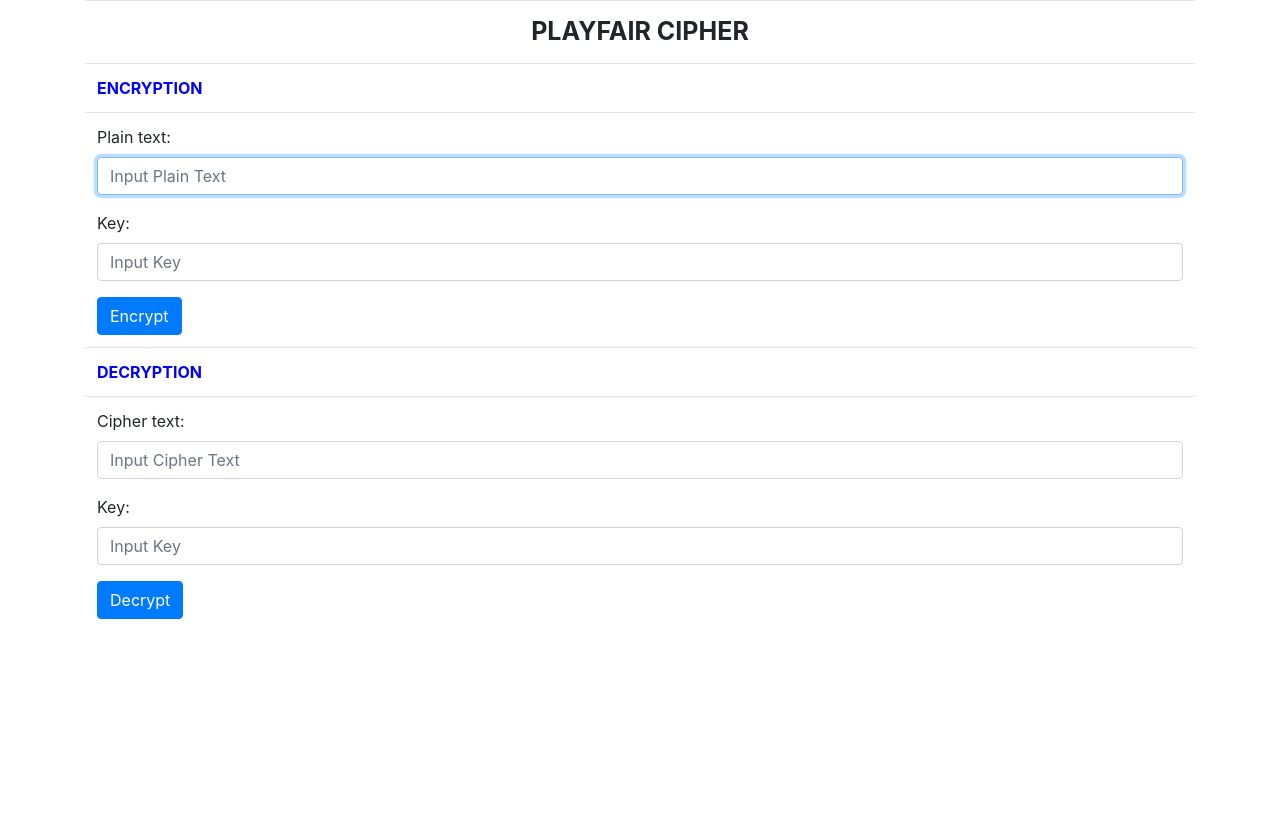
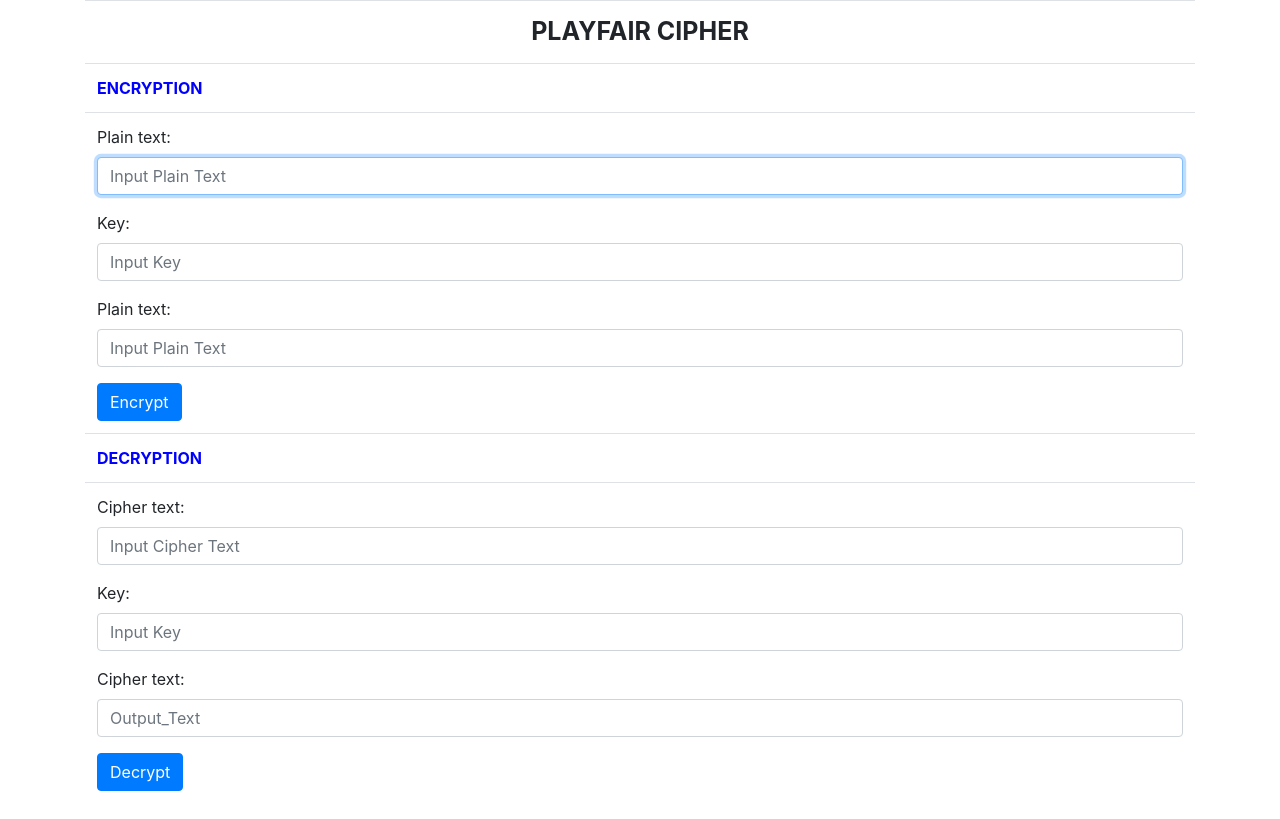
Before and after one commit to wom-sama/THBMTTNC_S3_1398, a Flask app: page /playfair in a window 1280 px wide. Before the commit the page ends 619 px from the top, so only its background shows below. Run offline with Flask 3, Linux system fonts and the light colour scheme.

Commit message:
[update] WebGUI palyfair

```diff
--- a/week_02/ex01/Templates/playfair.html
+++ b/week_02/ex01/Templates/playfair.html
@@ -18,14 +18,18 @@
             </tr>
             <tr>
                 <td>
-                    <form method="POST" action="playfair/encrypt">
+                    <form method="POST" action="/playfair/encrypt">
                         <div class="mb-3">
                             <label class="form-label">Plain text:</label>
-                            <input type="text" class="form-control" name="inputPlainText" placeholder="Input Plain Text" required autofocus>
+                            <input type="text" class="form-control" name="inputPlainText" value="{{plain_result | default('')}}" placeholder="Input Plain Text" required autofocus>
                         </div>
                         <div class="mb-3">
                             <label class="form-label">Key:</label>
-                            <input type="" class="form-control" name="inputKeyPlain" placeholder="Input Key" required>
+                            <input type="" class="form-control" name="inputKeyPlain" value="{{key_result | default('')}}" placeholder="Input Key" required>
+                        </div>
+                        <div class="mb-3">
+                            <label class="form-label">Plain text:</label>
+                            <input type="text" class="form-control" name="Output_Cipher" value="{{cipher_result | default('')}}" placeholder="Input Plain Text">
                         </div>
                         <button type="submit" class="btn btn-primary">Encrypt</button>
                     </form>
@@ -38,14 +42,18 @@
             </tr>
             <tr>
                 <td>
-                    <form method="POST" action="playfair/decrypt">
+                    <form method="POST" action="/playfair/decrypt">
                         <div class="mb-3">
                             <label class="form-label">Cipher text:</label>
-                            <input type="text" class="form-control" name="inputCipherText" placeholder="Input Cipher Text" required>
+                            <input type="text" class="form-control" name="inputCipherText" value="{{Icipher_result | default('')}}" placeholder="Input Cipher Text" required>
                         </div>
                         <div class="mb-3">
                             <label class="form-label">Key:</label>
-                            <input type="" class="form-control" name="inputKeyCipher" placeholder="Input Key" required>
+                            <input type="" class="form-control" name="inputKeyCipher" value="{{Ikey_result | default('')}}" placeholder="Input Key" required>
+                        </div>
+                        <div class="mb-3">
+                            <label class="form-label">Cipher text:</label>
+                            <input type="text" class="form-control" name="Output_Text" value="{{Oplain_result | default('')}}" placeholder="Output_Text">
                         </div>
                         <button type="submit" class="btn btn-primary">Decrypt</button>
                     </form>
--- a/week_02/ex01/app.py
+++ b/week_02/ex01/app.py
@@ -49,7 +49,7 @@ def playfair_encrypt():
     playfair_cipher = PlayFairCipher()
     playfair_matrix = playfair_cipher.create_playfair_matrix(key)
     encrypted_text = playfair_cipher.playfair_encrypt(text, playfair_matrix)
-    return f"text: {text}<br>/key: {key}<br>/encrypted text: {encrypted_text}"
+    return render_template('playfair.html',plain_result=text,key_result=key,cipher_result=encrypted_text)
 
 @app.route("/playfair/decrypt", methods=['POST'])
 def playfair_decrypt():
@@ -58,7 +58,7 @@ def playfair_decrypt():
     playfair_cipher = PlayFairCipher()
     playfair_matrix = playfair_cipher.create_playfair_matrix(key)
     decrypted_text = playfair_cipher.playfair_decrypt(text, playfair_matrix)
-    return f"text: {text}<br>/key: {key}<br>/decrypted text: {decrypted_text}"
+    return render_template('playfair.html',Ikey_result=key,Icipher_result=text,Oplain_result=decrypted_text,)
 
 
 # --------------------- ROUTES RAILFENCE ---------------------
```
